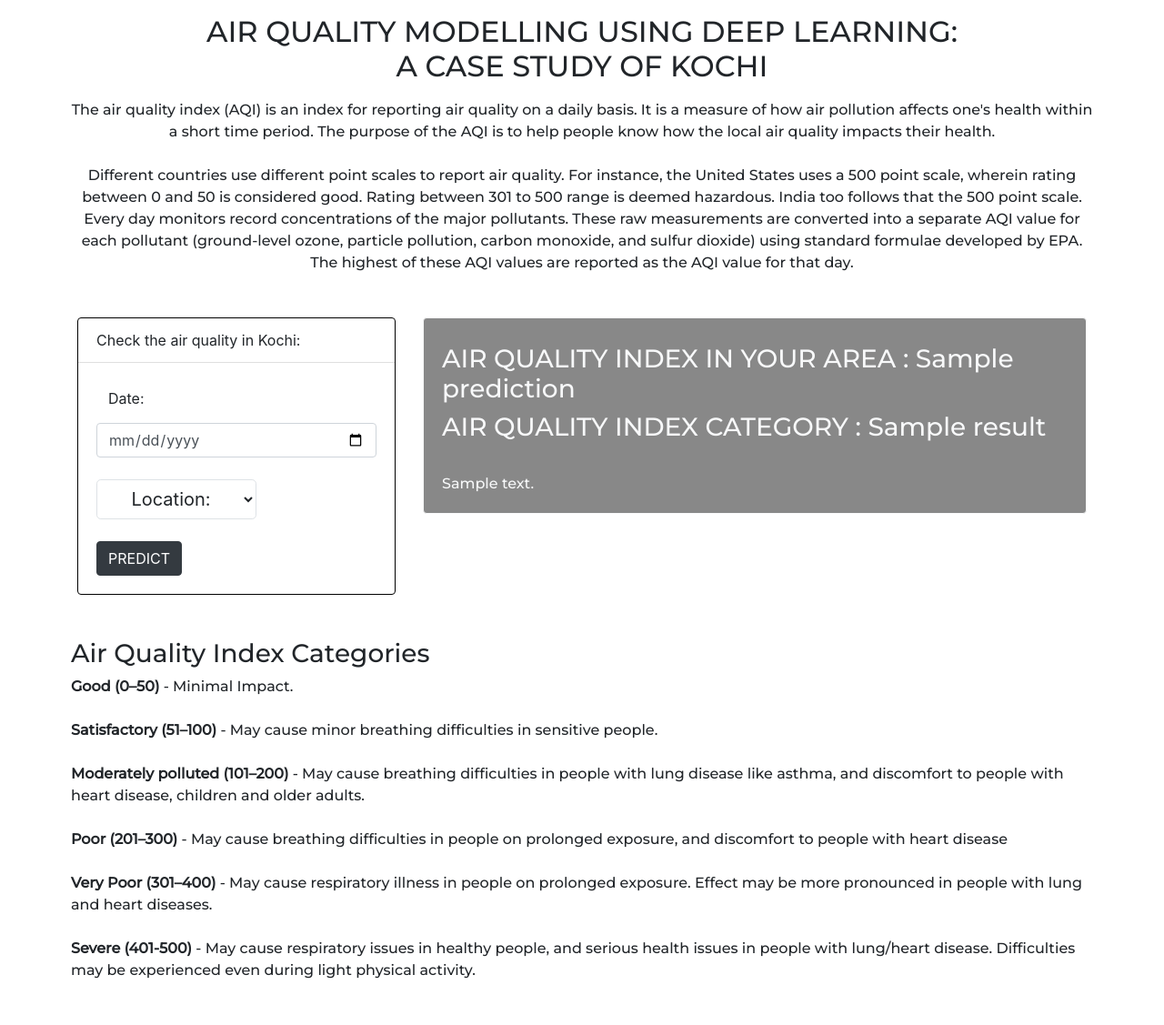
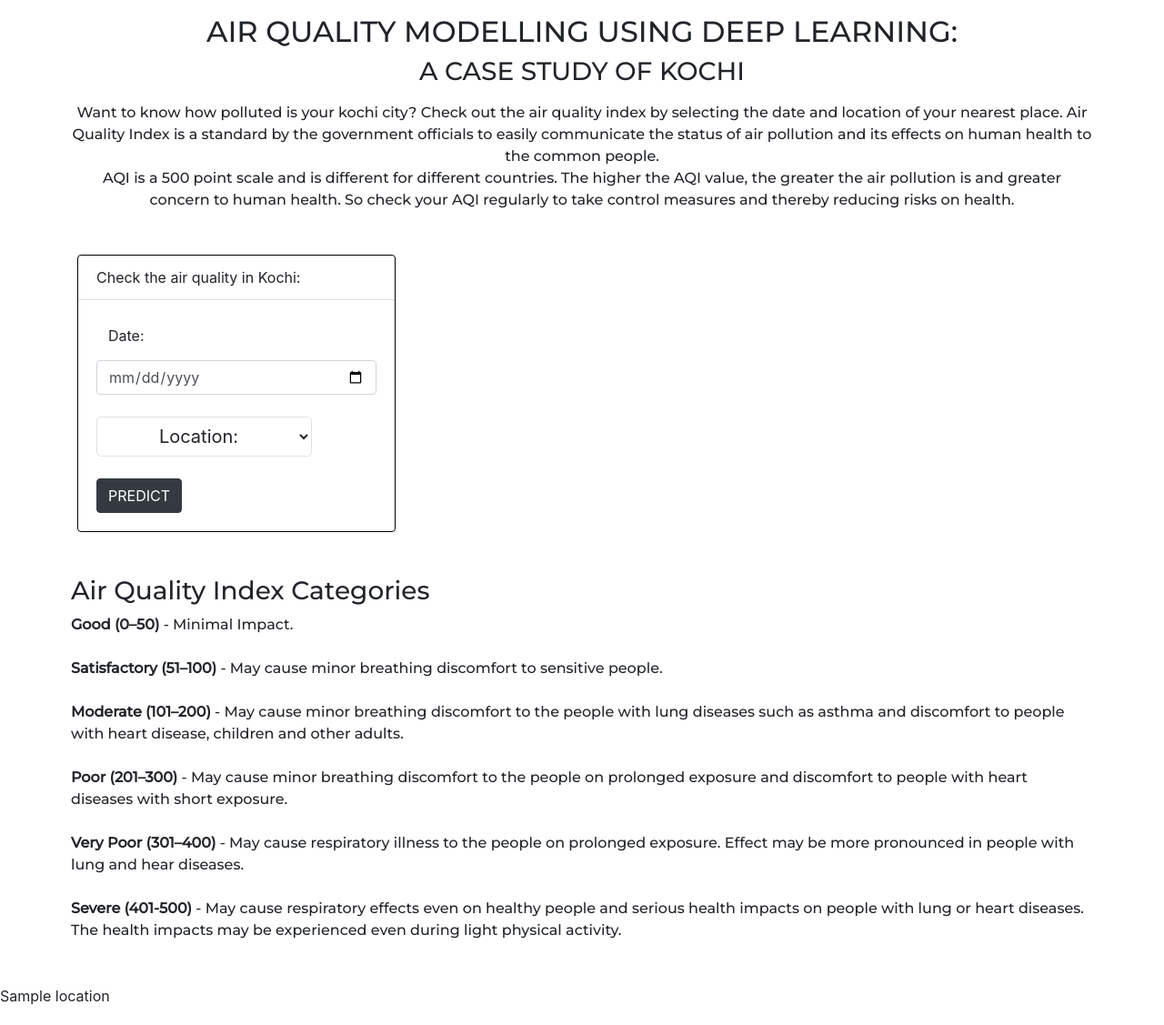
Before and after one commit to Kirang96/Air-quality-prediction, a Flask app: template templates/index.html in a window 1280 px wide. Shown: the whole page at 91% size. After the commit the page ends 1105 px from the top, so only its background shows below. Run offline with Flask 2, Linux system fonts and the light colour scheme; the template is opened without the code that fills it: most values are stand-ins (such as "Sample title", 1, 10 or a date in 2020); parts of the project's set-up code (start-up, migrations or seed data) failed here and were passed over.

Commit message:
Update index.html
Updated the look of the page and added new locations

```diff
--- a/templates/index.html
+++ b/templates/index.html
@@ -28,20 +28,14 @@
     <div class="container">
 
         <div class="row text-center my-3 px-2">
-            <h2 class="mx-auto head">AIR QUALITY MODELLING USING DEEP LEARNING:<br> A CASE STUDY OF KOCHI</h2>
+            <h2 class="mx-auto head">AIR QUALITY MODELLING USING DEEP LEARNING:</h2>
+            <h3 class="mx-auto head">A CASE STUDY OF KOCHI</h3>
 
-            <p1 class="text mt-2"> The air quality index (AQI) is an index for reporting air quality on a daily basis.
-                It is
-                a measure of how air pollution affects one's health within a short time period. The purpose of the AQI
-                is to help people know how the local air quality impacts their health.</p1>
-            <br>
-            <p1 class="text">Different countries use different point scales to report air quality. For instance,
-                the United States uses a 500 point scale, wherein rating between 0 and 50 is considered good. Rating
-                between 301 to 500 range is deemed hazardous. India too follows that the 500 point scale. Every day
-                monitors record concentrations of the major pollutants. These raw measurements are converted into a
-                separate AQI value for each pollutant (ground-level ozone, particle pollution, carbon monoxide, and
-                sulfur dioxide) using standard formulae developed by EPA. The highest of these AQI values are reported
-                as the AQI value for that day.</p1>
+            <p1 class="text mt-2"> Want to know how polluted is your kochi city? Check out the air quality index by selecting the date and location of your nearest place.
+            Air Quality Index is a standard by the government officials to easily communicate the status of air pollution and its effects on human health to the common people.<br>
+             AQI is a 500 point scale and is different for different countries. The higher the AQI value, the greater the air pollution is and greater concern to human health.
+             So check your AQI regularly to take control measures and thereby reducing risks on health.</p1>
+
         </div>
 
         <div class="row my-5">
@@ -57,13 +51,34 @@
                             <br>
                             <select id="location" name="loc" class="btn border btn-border btn-lg">
                                 <option value="" disabled selected>Location:</option>
-                                <option value="3.7211470799501982">Vytilla</option>
-                                <option value="12.74030565662872">Eloor</option>
-                                <!--<option value="12.20607688061421">Eloor</option> -->
-                                <option value="6.9060388091203535">Irumpanam</option>
-                                <option value="9.710142421327228">Kalamassery</option>
-                                <option value="0.7143165383852024">MG</option>
-                                <option value="0.0049128673332182">South</option>
+                                <option value="9.95823,76.32523">Vytilla</option>
+                                <option value="10.07969,76.29677">Eloor 1</option>
+                                <option value="10.07435,76.30394">Eloor2</option>
+                                <option value="9.98793,76.35069">Irumpanam</option>
+                                <option value="10.0502,76.31237">Kalamassery</option>
+                                <option value="9.96291,76.28591">MG</option>
+                                <option value="9.96519,76.29201">South</option>
+                                <!-- new ones -->
+                                <option value="9.9921,76.3019">Kaloor</option>
+                                <option value="10.023676,76.311624">Edapally</option>
+                                <option value="10.0159,76.3419">Kakkanad</option>
+                                <option value="10.0038,76.3427">CSEZ</option>
+                                <option value="10.0762,76.3261">Panthalam</option>
+                                <option value="10.0014,76.3101">Palarivattom</option>
+                                <option value="9.948683,76.346362">Thrippunithara</option>
+                                <option value="9.9368,76.3180">Maradu</option>
+                                <option value="9.9542,76.3024">Kadavanthra</option>
+                                <option value="9.9422,76.3002">Thevara</option>
+                                <option value="10.1768,76.4751">Cheranellur</option>
+                                <option value="10.0534,76.3029">Manjummel</option>
+                                <option value="10.0119,76.3673">Smart City Kochi</option>
+                                <option value="10.0327,76.331">Thrikkakara</option>
+                                <option value="9.9772,76.2773">Marine Drive</option>
+                                <option value="9.9474,76.2723">Kochi Naval Airport</option>
+                                <option value="9.9578,76.2555">Mattanchery</option>
+                                <option value="9.9658,76.2421">Fort Kochi</option>
+                                <option value="9.9164,76.2914">Edakochi</option>
+
                             </select>
                             <br><br>
                             <button type="submit" class="btn btn-dark" value="submit">PREDICT</button>
@@ -72,17 +87,7 @@
                 </div>
             </div>
 
-            <div class="col result_card">
-                <div class="card border-light" style="background-color: {{ color }};">
-                    <div class="card-body">
-                        <h3 class="head text-light mt-2">AIR QUALITY INDEX IN YOUR AREA : {{ prediction }}</h1>
-                            <h3 class="head text-light">AIR QUALITY INDEX CATEGORY : {{result}}</h3>
-                            <br>
-                            <p1 class="text text-center text-light">{% autoescape false %} {{ text }} {% endautoescape %}
-</p1>
-                    </div>
-                </div>
-            </div>
+
         </div>
 
         <div class="row my-5 px-2">
@@ -90,33 +95,20 @@
             <p1 class="text">
                 <span class="bold">Good (0–50)</span> - Minimal Impact.
                 <br><br>
-                <span class="bold">Satisfactory (51–100)</span> - May cause minor breathing difficulties in sensitive
-                people.
+                <span class="bold">Satisfactory (51–100)</span> - May cause minor breathing discomfort to sensitive people.
                 <br><br>
-                <span class="bold">Moderately polluted (101–200)</span> - May cause breathing difficulties in people
-                with lung
-                disease like
-                asthma, and discomfort to people with heart disease, children and older adults.
+                <span class="bold">Moderate (101–200)</span> - May cause minor breathing discomfort to the people with lung diseases such as asthma and discomfort to people with heart disease, children and other adults.
                 <br><br>
-                <span class="bold">Poor (201–300)</span> - May cause breathing difficulties in people on prolonged
-                exposure, and
-                discomfort to
-                people with heart disease
+                <span class="bold">Poor (201–300)</span> - May cause minor breathing discomfort to the people on prolonged exposure and discomfort to people with heart diseases with short exposure.
                 <br><br>
-                <span class="bold">Very Poor (301–400)</span> - May cause respiratory illness in people on prolonged
-                exposure.
-                Effect may be more
-                pronounced in people with lung and heart diseases.
+                <span class="bold">Very Poor (301–400)</span> - May cause respiratory illness to the people on prolonged exposure. Effect may be more pronounced in people with lung and hear diseases.
                 <br><br>
-                <span class="bold">Severe (401-500)</span> - May cause respiratory issues in healthy people, and serious
-                health
-                issues in people
-                with lung/heart disease. Difficulties may be experienced even during light physical activity.
+                <span class="bold">Severe (401-500)</span> - May cause respiratory effects even on healthy people and serious health impacts on people with lung or heart diseases. The health impacts may be experienced even during light physical activity.
             </p1>
         </div>
     </div>
 
-
+{{ location }}
 
 
 
```
